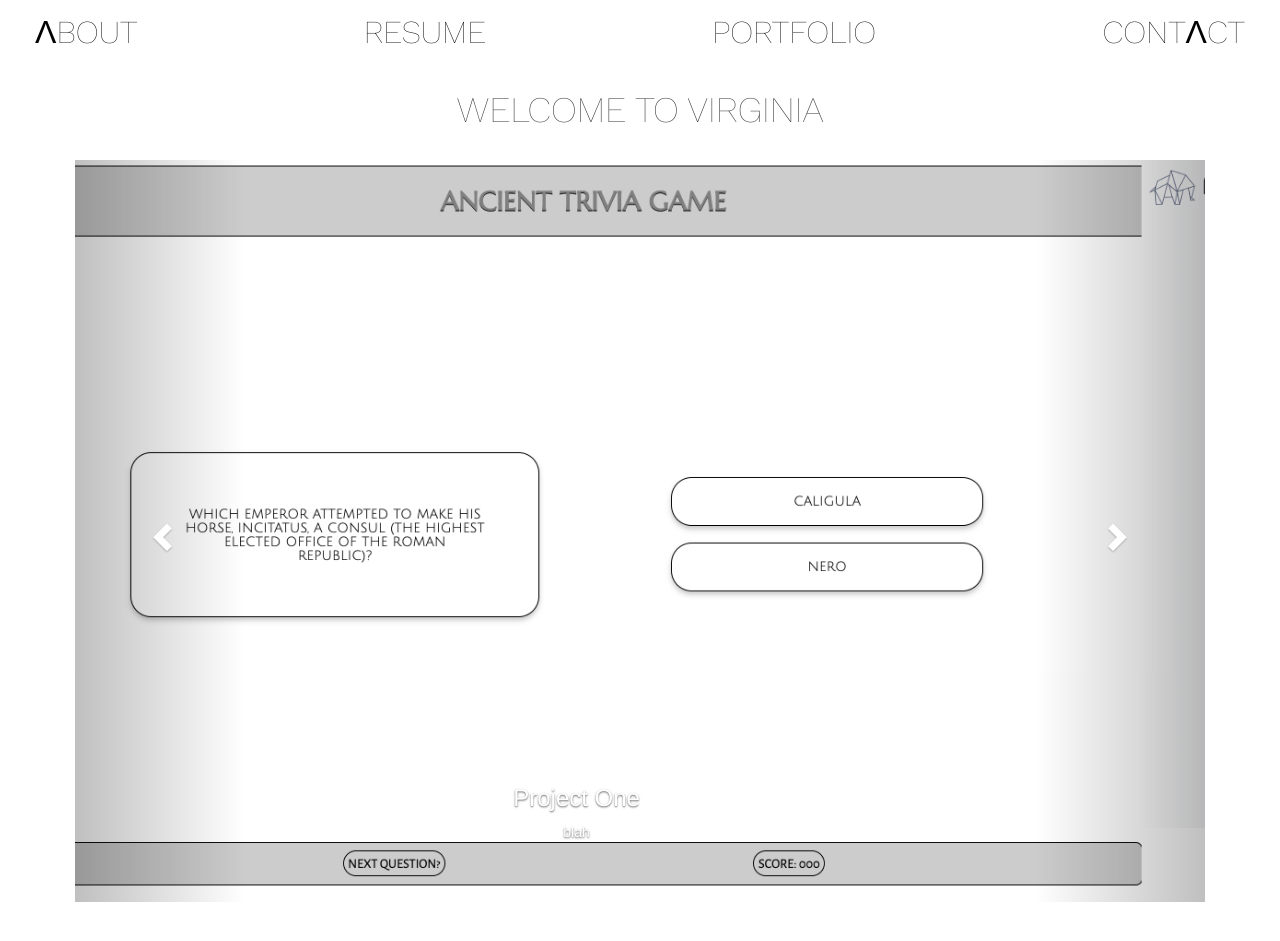
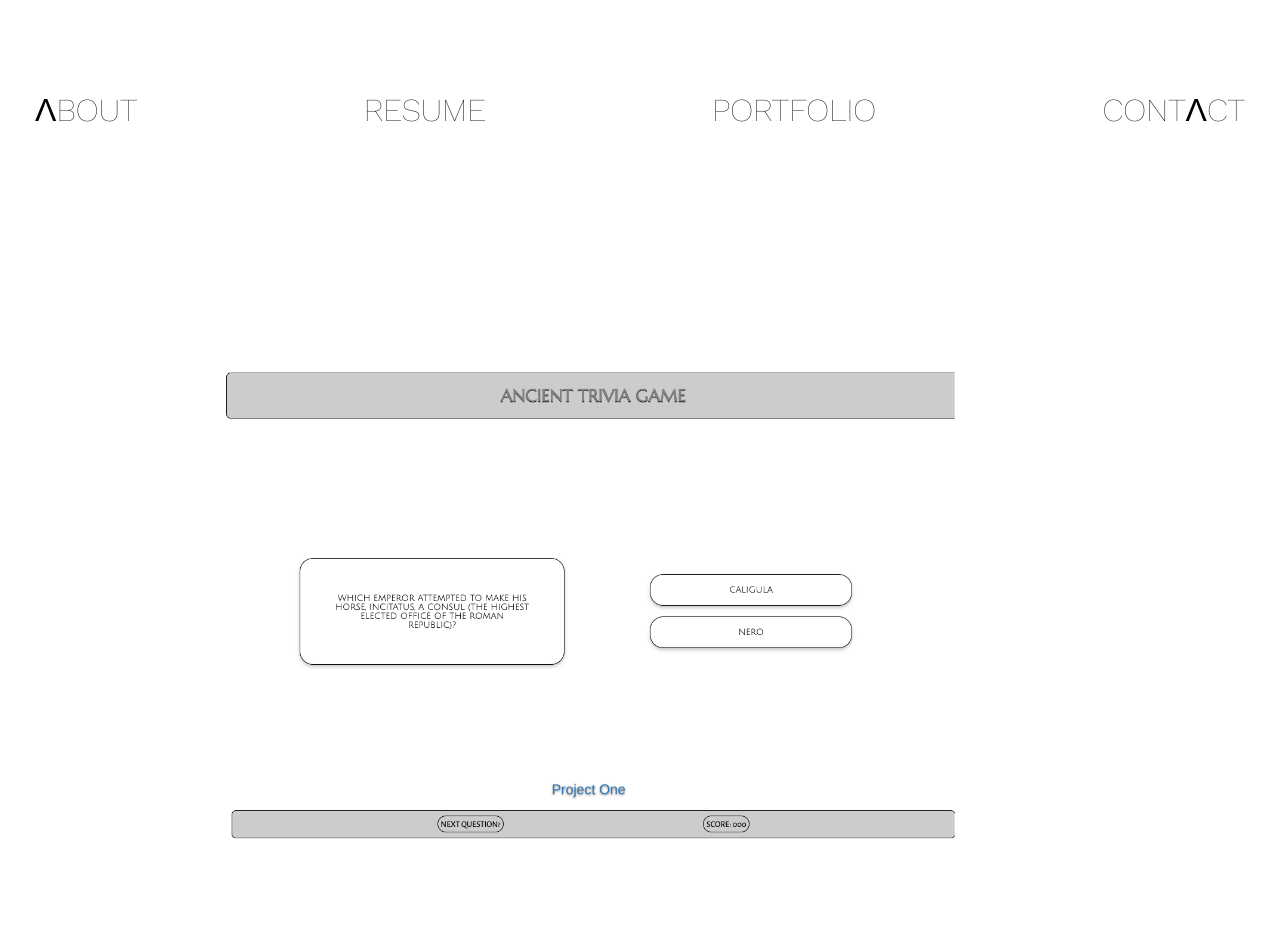
Before and after one commit to valash/new-portolio, a plain HTML site: page index.html in a window 1280 px wide. Shown: the part 815-1756 px from the top of the page. Drawn offline with nearby package versions, Linux system fonts and the light colour scheme.

Commit message:
fixed carousel

```diff
--- a/css/main.scss
+++ b/css/main.scss
@@ -1,5 +1,6 @@
 @import url('https://fonts.googleapis.com/css?family=Roboto:100');
 @import url('https://fonts.googleapis.com/css?family=Work+Sans:100');
+@import url('https://fonts.googleapis.com/css?family=Roboto:900');
 
 //font-family: 'Work Sans', sans-serif;
 
@@ -17,7 +18,7 @@ html {
 header {
 	background-color: black;
 	color: white;
-	height: 100%;
+	height: 100vh;
 	h1 {
 		// border: 2px solid white;
 		font-family: 'Roboto', sans-serif;
@@ -38,6 +39,7 @@ body {
 		position: relative;
 		top: 0;
 		width: 100%;
+		line-height: 200px;
 
 		ul {
 			text-align: center;
@@ -65,18 +67,28 @@ body {
 		}
 	}
 	.container {
-		padding: 20px;
-	}
-	.about-me {
-		display: inline;
-		h1 {
-			margin: 0;
-			text-align: center;
-			font-family: 'Work Sans', sans-serif;
-			padding: 10px;
-			&:hover {
-				color: rgba(137, 165, 159, 0.342);
+		padding: 10%;
+
+		.carousel-inner {
+			.item {
+				img {
+					margin: auto;
+					display: block;
+					max-width: auto;
+					height: 480px;
+				}
 			}
 		}
 	}
+	// .about-me {
+	// 	display: inline;
+	// 	h1 {
+	// 		color: rgba(2, 2, 2, 0.459);
+	// 		margin-top: 26px;
+	// 		text-align: center;
+	// 		font-family: 'Roboto', sans-serif;
+	// 		font-weight: bolder;
+	// 		padding: 10px;
+	// 	}
+	// }
 }
--- a/index.html
+++ b/index.html
@@ -45,9 +45,9 @@
 			</nav>
 		</div>
 
-		<div class="about-me">
-			<h1>WELCOME TO VIRGINIA</h1>
-		</div>
+		<!-- <div class="about-me">
+			<h1>WELCOME TO VIRGINIΛ</h1>
+		</div> -->
 
 		<div class="container">
 			<div
@@ -61,12 +61,9 @@
 						<img
 							src="/imgs/project-one.png"
 							alt="Game"
-						/>
-						<div class="carousel-caption">
-							<h3>Project One</h3>
-							<p>
-								blah
-							</p>
+						>
+						<div class="carousel-caption d-none d-md-block">
+						<a href="https://valash.github.io/project-one-fix/">Project One</a>
 						</div>
 					</div>
 
@@ -74,12 +71,10 @@
 						<img
 							src="/imgs/project-two2.png"
 							alt="Manage"
+
 						/>
-						<div class="carousel-caption">
-							<h3>Project Two</h3>
-							<p>
-								Blah
-							</p>
+						<div class="carousel-caption d-none d-md-block">
+							<a href="https://manage-express-0001.herokuapp.com/signup">Project Two</a>
 						</div>
 					</div>
 
@@ -87,12 +82,10 @@
 						<img
 							src="/imgs/project-three-img.png"
 							alt="Breaddit"
+
 						/>
-						<div class="carousel-caption">
-							<h3>Project Three</h3>
-							<p>
-								blah
-							</p>
+						<div class="carousel-caption d-none d-md-block">
+							<a href="http://breaddit.surge.sh/"> Project Three</a>
 						</div>
 					</div>
 
@@ -101,41 +94,11 @@
 							src="/imgs/pink-lab.png"
 							alt="Lab"
 						/>
-						<div class="carousel-caption">
-							<h3>Teach Yourself Lab</h3>
-							<p>
-								blah
-							</p>
+						<div class="carousel-caption d-none d-md-block">
+							<a href="#">Teach Yourself Lab</a>
+
 						</div>
 					</div>
-				</div>
-
-				<!-- Left and right controls -->
-				<a
-					class="left carousel-control"
-					href="#myCarousel"
-					role="button"
-					data-slide="prev"
-				>
-					<span
-						class="glyphicon glyphicon-chevron-left"
-						aria-hidden="true"
-					></span>
-					<span class="sr-only">Previous</span>
-				</a>
-				<a
-					class="right carousel-control"
-					href="#myCarousel"
-					role="button"
-					data-slide="next"
-				>
-					<span
-						class="glyphicon glyphicon-chevron-right"
-						aria-hidden="true"
-					></span>
-					<span class="sr-only">Next</span>
-				</a>
-			</div>
 		</div>
 	</body>
 </html>
```
Also changed, not shown: css/main.css, 1 other file.
